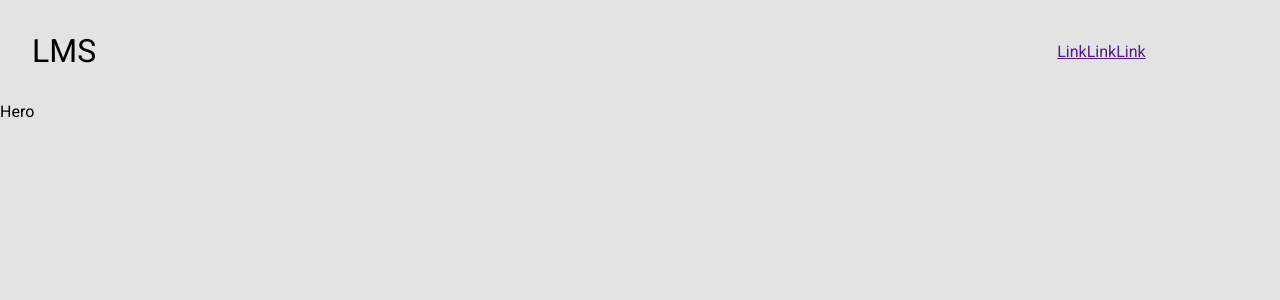
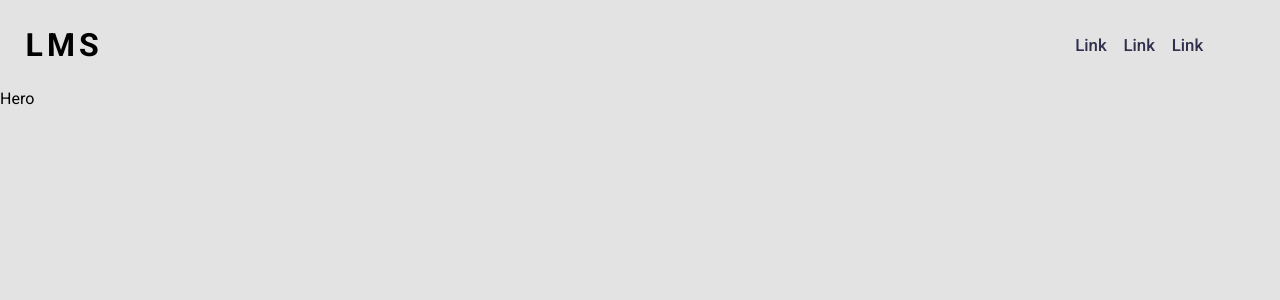
Before and after one commit to sidd5449/lms, a React (Create React App) app: page / in a window 1280 px wide. Shown: the top 300 px of the page. Built offline with nearby package versions, Linux system fonts and the light colour scheme.

Commit message:
added navbar styles

```diff
--- a/src/components/Navbar/Navbar.scss
+++ b/src/components/Navbar/Navbar.scss
@@ -1,11 +1,32 @@
 .app__navbar{
     display: flex;
-    padding: 4vh;
-    width: 92vw;
+    padding: 2vw;
+    width: 96vw;
     justify-content: space-between;
     align-items: center;
 
 }
 .app__navbar-logo{
     font-size: 4vh;
+    font-weight: 600;
+    letter-spacing: 4px;
 }
+.app__navbar-menu{
+    width: 10vw;
+    display: flex;
+    align-items: center;
+    justify-content: space-between;
+
+    a{
+        text-decoration: none;
+        color: var(--primary-dark);
+        font-weight: 500;
+        font-size: 2.1vh;
+        transition: all ease-in-out 0.2s;
+
+        &:hover{
+            border-bottom: 4px solid var(--secondary-color);
+            border-radius: 2px;
+        }
+    }
+}
```
